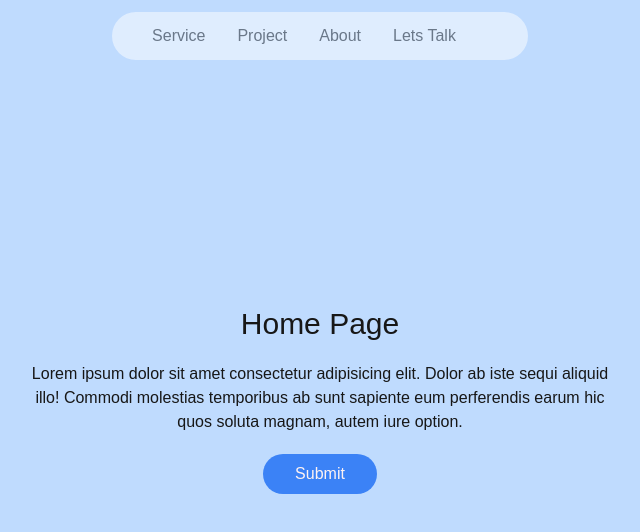
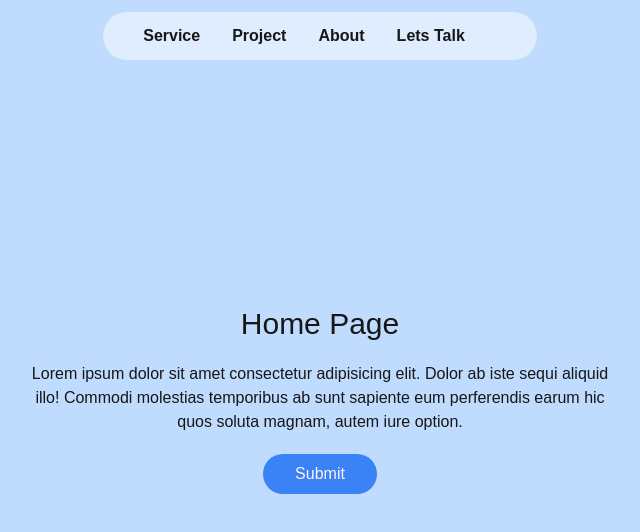
Before and after one commit to Pathum-Hettiarachchi/test_next_js_and_tailwind_css, a Next.js app: page / in a window 1280 px wide. Shown: the top 532 px of the page, without its empty margins (320-960 px from the left). Built offline with nearby package versions, Linux system fonts and the light colour scheme.

Commit message:
Nav Bar Updated

```diff
--- a/app/page.tsx
+++ b/app/page.tsx
@@ -4,7 +4,7 @@ export default function page() {
   return (
     <div className='flex justify-center items-center w-ful bg-blue-200 h-[100vh] relative flex-col'>
       <div className="navBar absolute top-0 left-0 flex w-full py-3 items-center justify-center">
-        <div className="nav-items flex bg-white opacity-50 py-3 px-10 rounded-full list-none">
+        <div className="nav-items flex bg-white bg-opacity-50 py-3 px-10 rounded-full list-none font-semibold">
         <li className='mr-8'><a href="">Service</a></li>
         <li className='mr-8'><a href="">Project</a></li>
         <li className='mr-8'><a href="">About</a></li>
```
